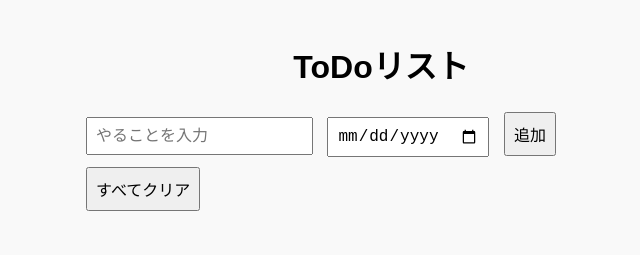
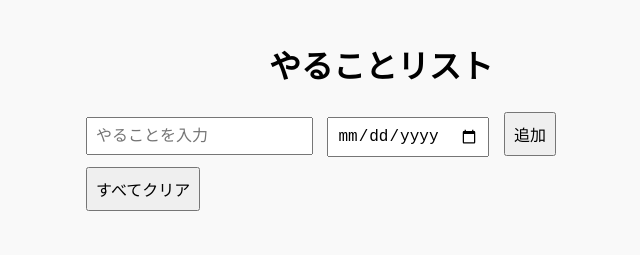
Before and after one commit to EisukeYoshizawa/my-portfolio, a plain HTML site: page projects/todo.html in a window 1280 px wide. Shown: the whole page, without its empty margins (259-899 px from the left). Drawn offline with Linux system fonts and the light colour scheme; files that its build step writes are made by us from their sources.

Commit message:
タイトル修正

```diff
--- a/projects/todo.html
+++ b/projects/todo.html
@@ -6,7 +6,7 @@
   <link rel="stylesheet" href="projects/style.css">
 </head>
 <body>
-  <h1>ToDoリスト</h1>
+  <h1>やることリスト</h1>
 
   <input type="text" id="taskInput" placeholder="やることを入力">
   <input type="date" id="dueDateInput">
```
